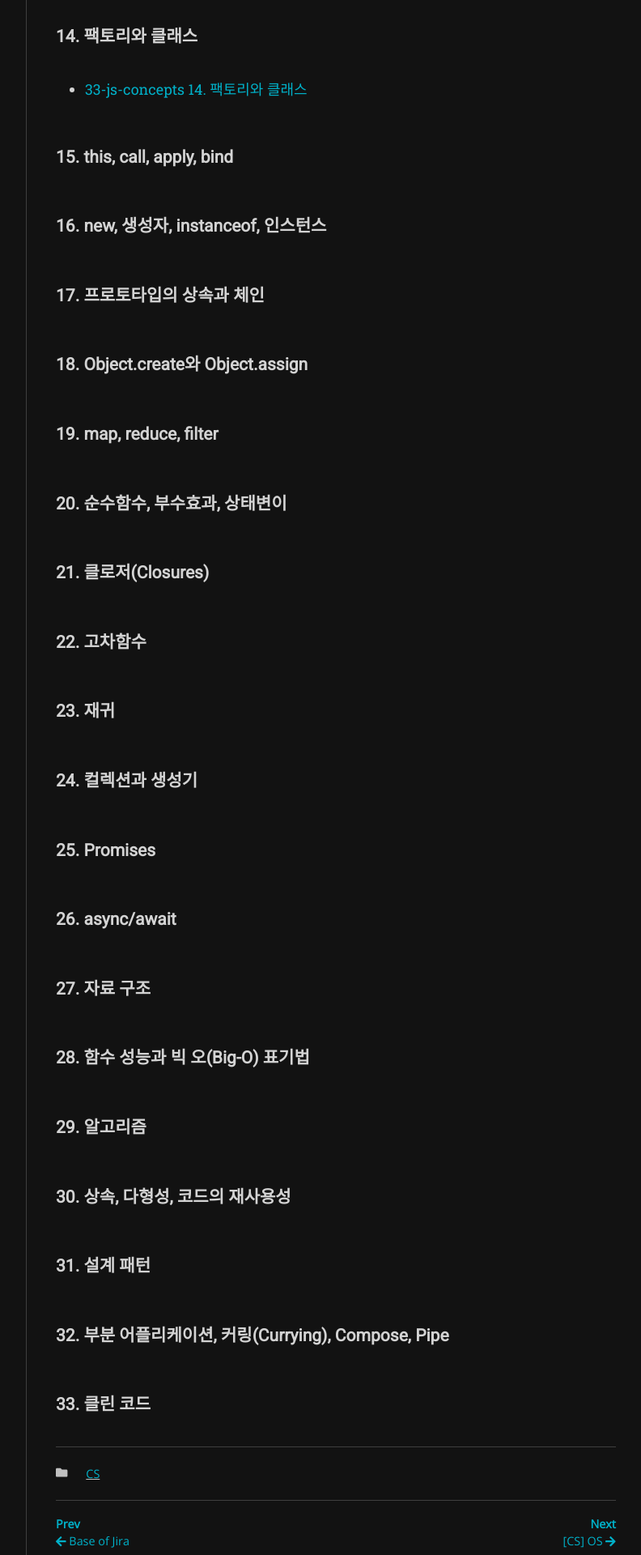
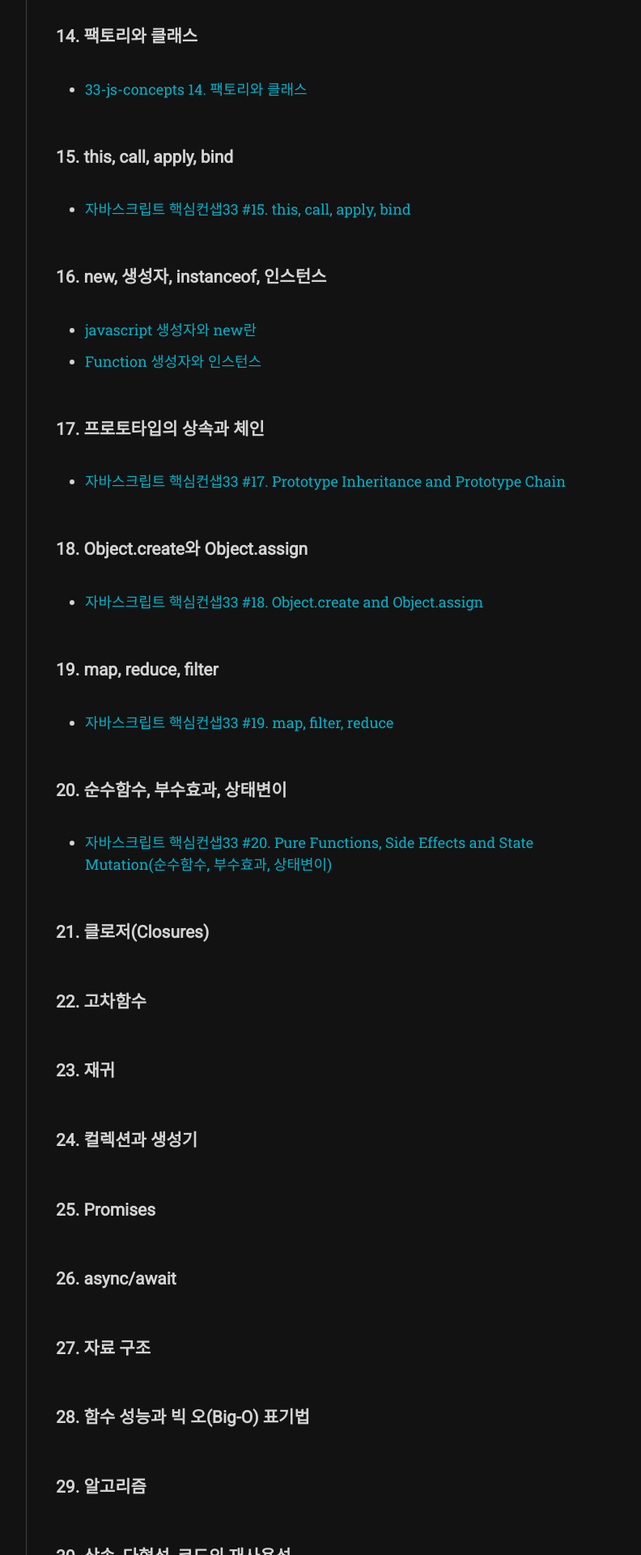
Before and after one commit to unain-dev/unain-dev.github.io, a Jekyll site: the page built from _posts/2021-12-29-CS-JS-33.md, in a window 1280 px wide. Shown: the part 2924-4844 px from the top of the page at 81% size, without its empty margins (357-1149 px from the left). Built offline with Jekyll 4.4.1, drawn with Linux system fonts in a browser that asks for light colours; nearby versions of some CDN libraries; some web fonts are replaced; some of the changed text lies outside the part shown.

Commit message:
Update 2021-12-29-CS-JS-33.md

```diff
--- a/_posts/2021-12-29-CS-JS-33.md
+++ b/_posts/2021-12-29-CS-JS-33.md
@@ -106,17 +106,28 @@ categories: CS
 
 ### 15. this, call, apply, bind
 
-<!-- - [자바스크립트 핵심컨샙33 #15. this, call, apply, bind](https://velog.io/@404/%EC%9E%90%EB%B0%94%EC%8A%A4%ED%81%AC%EB%A6%BD%ED%8A%B8-%ED%95%B5%EC%8B%AC%EC%BB%A8%EC%83%9933-15.-this-call-apply-bind) -->
+- [자바스크립트 핵심컨샙33 #15. this, call, apply, bind](https://velog.io/@404/%EC%9E%90%EB%B0%94%EC%8A%A4%ED%81%AC%EB%A6%BD%ED%8A%B8-%ED%95%B5%EC%8B%AC%EC%BB%A8%EC%83%9933-15.-this-call-apply-bind)
 
 ### 16. new, 생성자, instanceof, 인스턴스
 
+- [javascript 생성자와 new란](https://velog.io/@mnz/JavaScript-%EC%83%9D%EC%84%B1%EC%9E%90%EC%99%80-new%EB%9E%80)
+- [Function 생성자와 인스턴스](https://webclub.tistory.com/380)
+
 ### 17. 프로토타입의 상속과 체인
+
+- [자바스크립트 핵심컨샙33 #17. Prototype Inheritance and Prototype Chain](https://velog.io/@404/%EC%9E%90%EB%B0%94%EC%8A%A4%ED%81%AC%EB%A6%BD%ED%8A%B8-%ED%95%B5%EC%8B%AC%EC%BB%A8%EC%83%9933-17.-Prototype-Inheritance-and-Prototype-Chain%ED%94%84%EB%A1%9C%ED%86%A0%ED%83%80%EC%9E%85-%EC%83%81%EC%86%8D%EA%B3%BC-%ED%94%84%EB%A1%9C%ED%86%A0%ED%83%80%EC%9E%85-%EC%B2%B4%EC%9D%B8)
 
 ### 18. Object.create와 Object.assign
 
+- [자바스크립트 핵심컨샙33 #18. Object.create and Object.assign](https://velog.io/@404/%EC%9E%90%EB%B0%94%EC%8A%A4%ED%81%AC%EB%A6%BD%ED%8A%B8-%ED%95%B5%EC%8B%AC%EC%BB%A8%EC%83%9933-18.-Object.create-and-Object.assign)
+
 ### 19. map, reduce, filter
 
+- [자바스크립트 핵심컨샙33 #19. map, filter, reduce](https://velog.io/@404/%EC%9E%90%EB%B0%94%EC%8A%A4%ED%81%AC%EB%A6%BD%ED%8A%B8-%ED%95%B5%EC%8B%AC%EC%BB%A8%EC%83%9933-19.-map-reduce-filter)
+
 ### 20. 순수함수, 부수효과, 상태변이
+
+- [자바스크립트 핵심컨샙33 #20. Pure Functions, Side Effects and State Mutation(순수함수, 부수효과, 상태변이)](https://velog.io/@404/%EC%9E%90%EB%B0%94%EC%8A%A4%ED%81%AC%EB%A6%BD%ED%8A%B8-%ED%95%B5%EC%8B%AC%EC%BB%A8%EC%83%9933-20.-Pure-Functions-Side-Effects-and-State-Mutation%EC%88%9C%EC%88%98%ED%95%A8%EC%88%98-%EB%B6%80%EC%88%98%ED%9A%A8%EA%B3%BC-%EC%83%81%ED%83%9C%EB%B3%80%EC%9D%B4)
 
 ### 21. 클로저(Closures)
 
```
